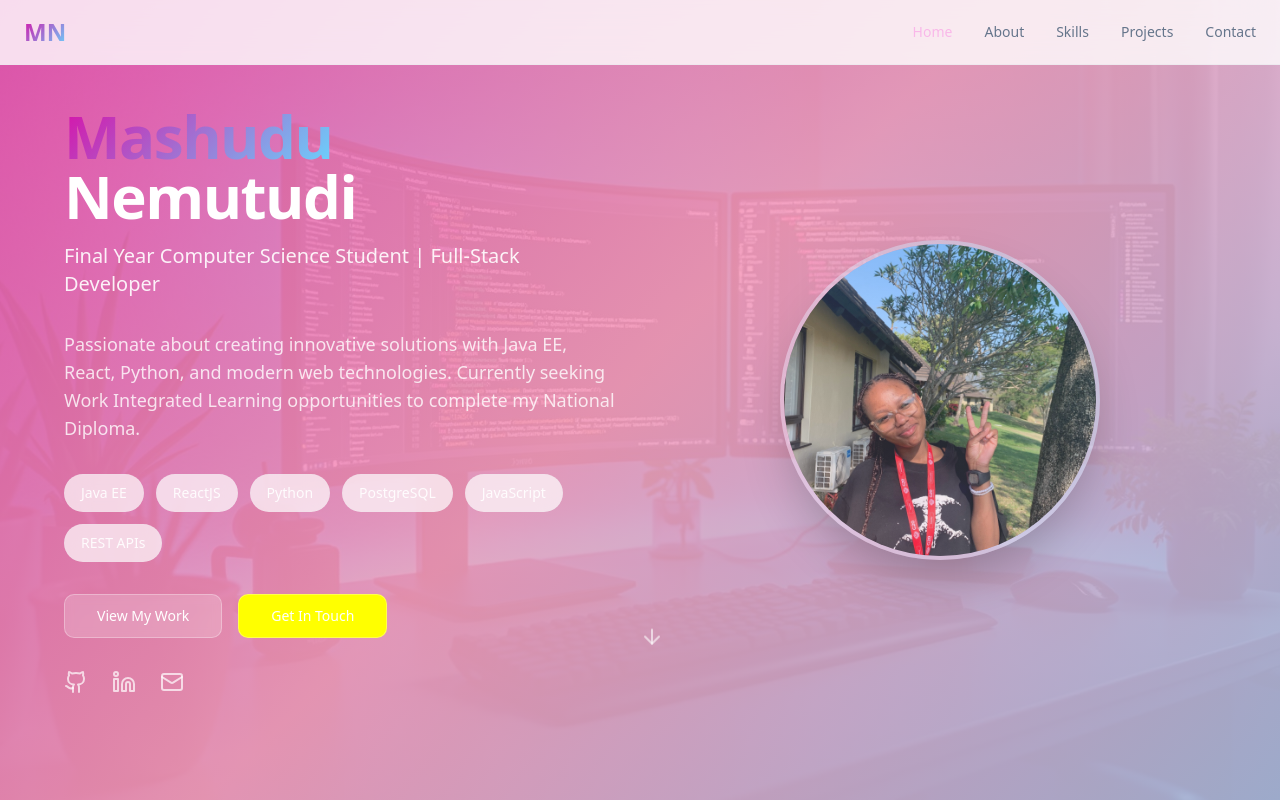
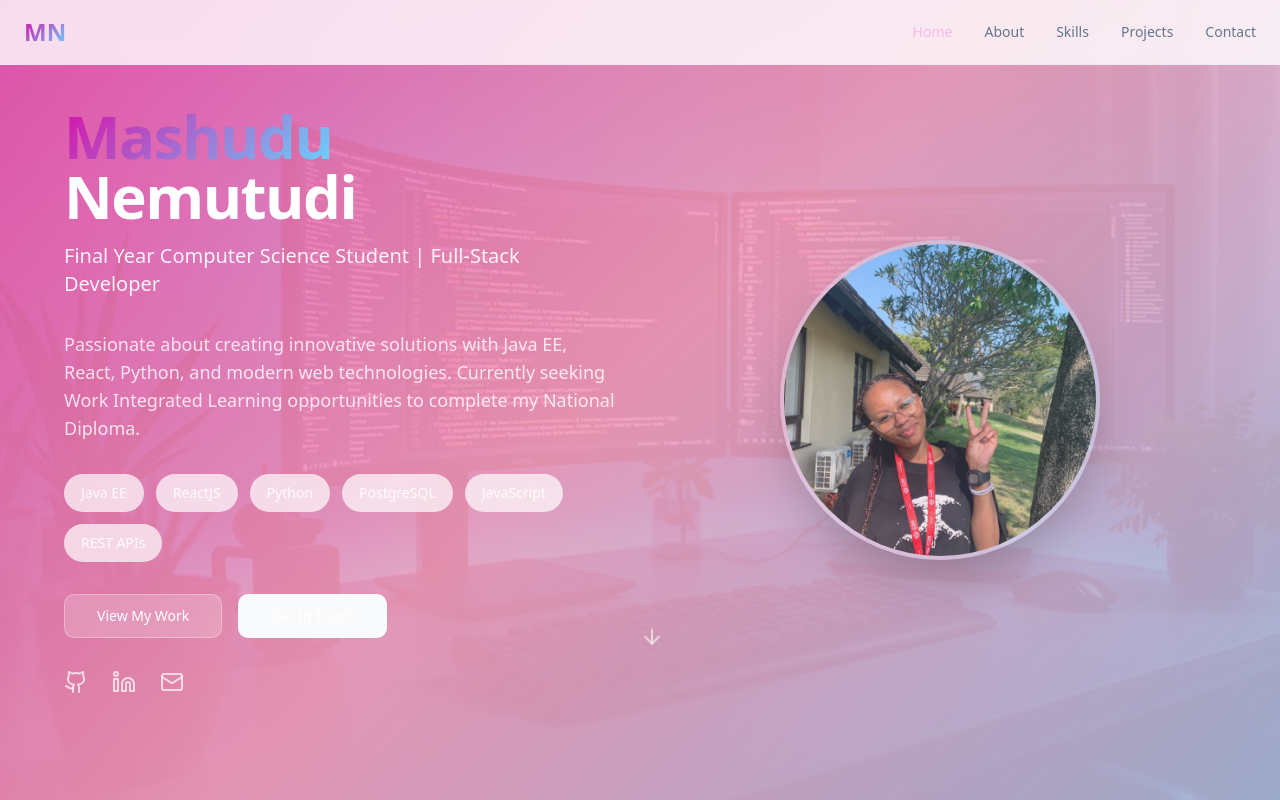
Before and after one commit to MashuduNemutudi/portfolio-mashudu-showcase, a React (Vite) app: page / in a window 1280 px wide. Shown: the top 800 px of the page. Built offline with nearby package versions, Linux system fonts and the light colour scheme; the HTML template or start-up script is replaced by a standard one.

Commit message:
Remove yellow color

```diff
--- a/src/index.css
+++ b/src/index.css
@@ -7,7 +7,7 @@
 @layer base {
   :root {
     /* Base colors */
-    --background: 245 245 250;
+    --background: 220 15% 98%;
     --foreground: 215 25% 27%;
 
     /* Card colors */
```
